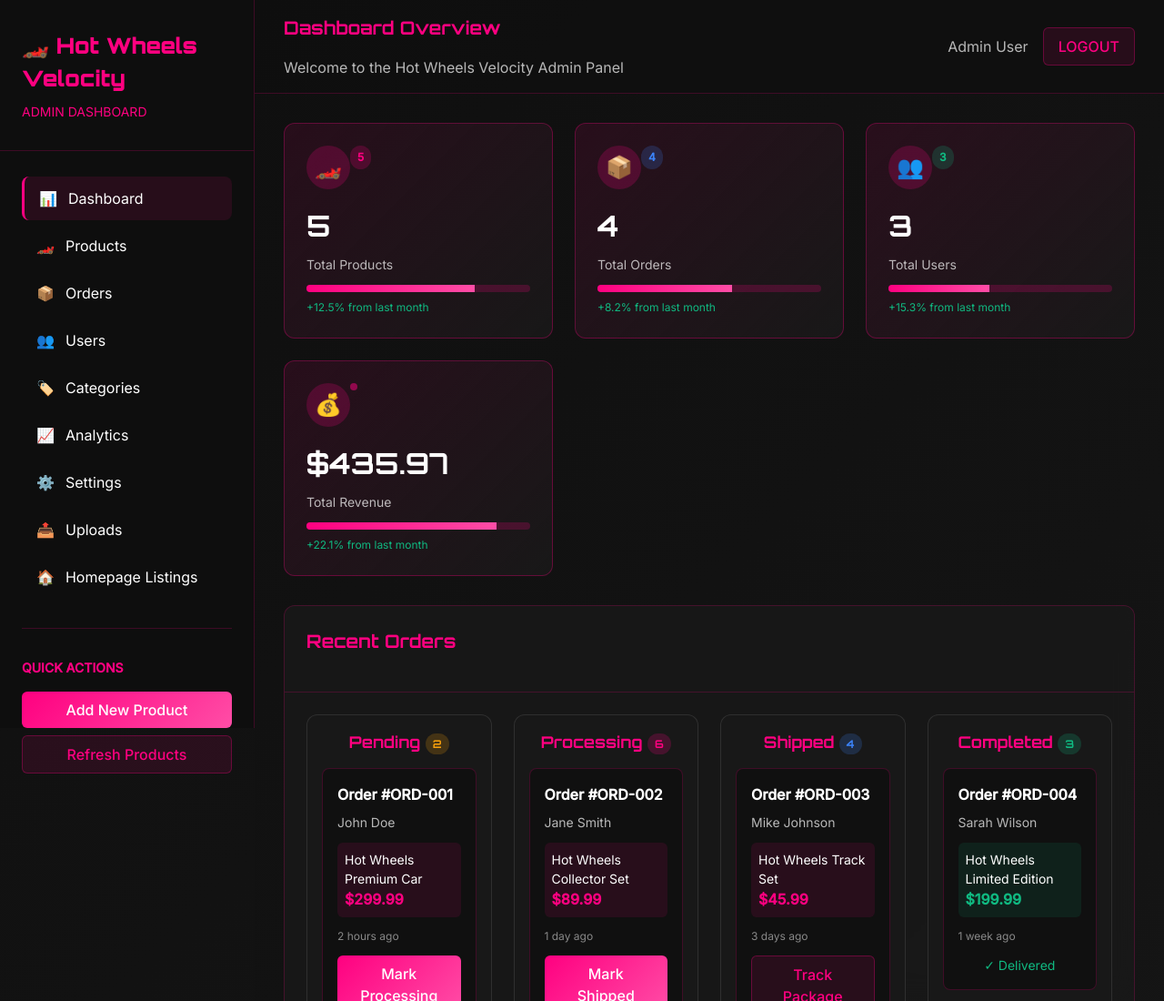
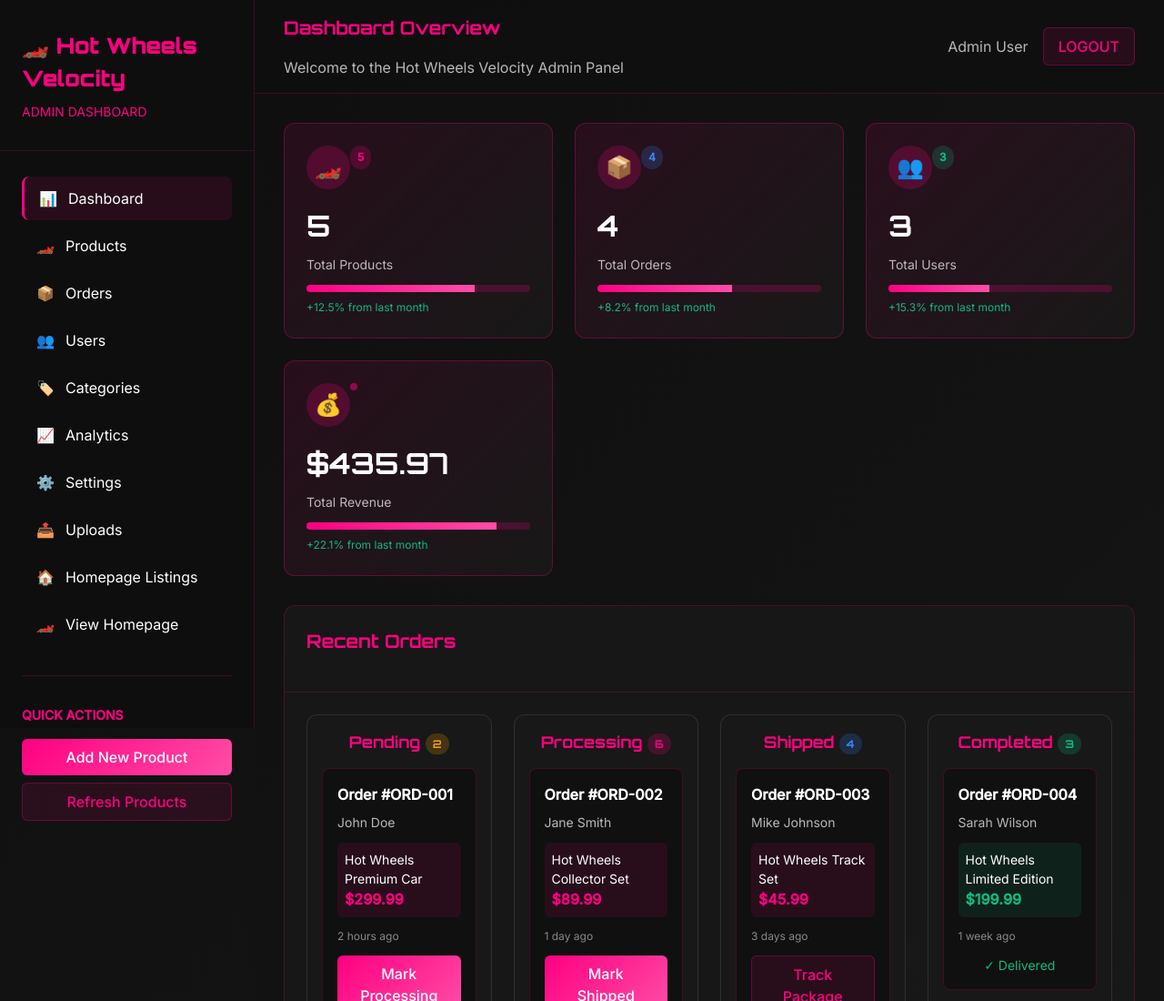
Before and after one commit to mariaisabeljuarezgomez/hotwheels, a website: page pages/admin.html in a window 1280 px wide. Shown: the top 1100 px of the page at 91% size. Drawn offline with Linux system fonts and the light colour scheme; sample sign-in values are in the browser's storage.

Commit message:
feat: Add homepage link to admin panel sidebars
- Added 'View Homepage' link to admin.html sidebar navigation
- Added 'View Homepage' link to admin-uploads.html sidebar navigation
- Both links use homepage.html and have car emoji icon
- Provides easy navigation from admin panels to main website
- Consistent styling with existing navigation items

```diff
--- a/pages/admin.html
+++ b/pages/admin.html
@@ -368,6 +368,9 @@
                 </div>
                 <div class="nav-item" id="homepage-listings-nav" style="cursor: pointer;">
                     <span>🏠</span> Homepage Listings
+                </div>
+                <div class="nav-item" onclick="window.location.href='homepage.html'" style="cursor: pointer;">
+                    <span>🏎️</span> View Homepage
                 </div>
             </nav>
 
```
Also changed, not shown: pages/admin-uploads.html (+3 -0 lines).
